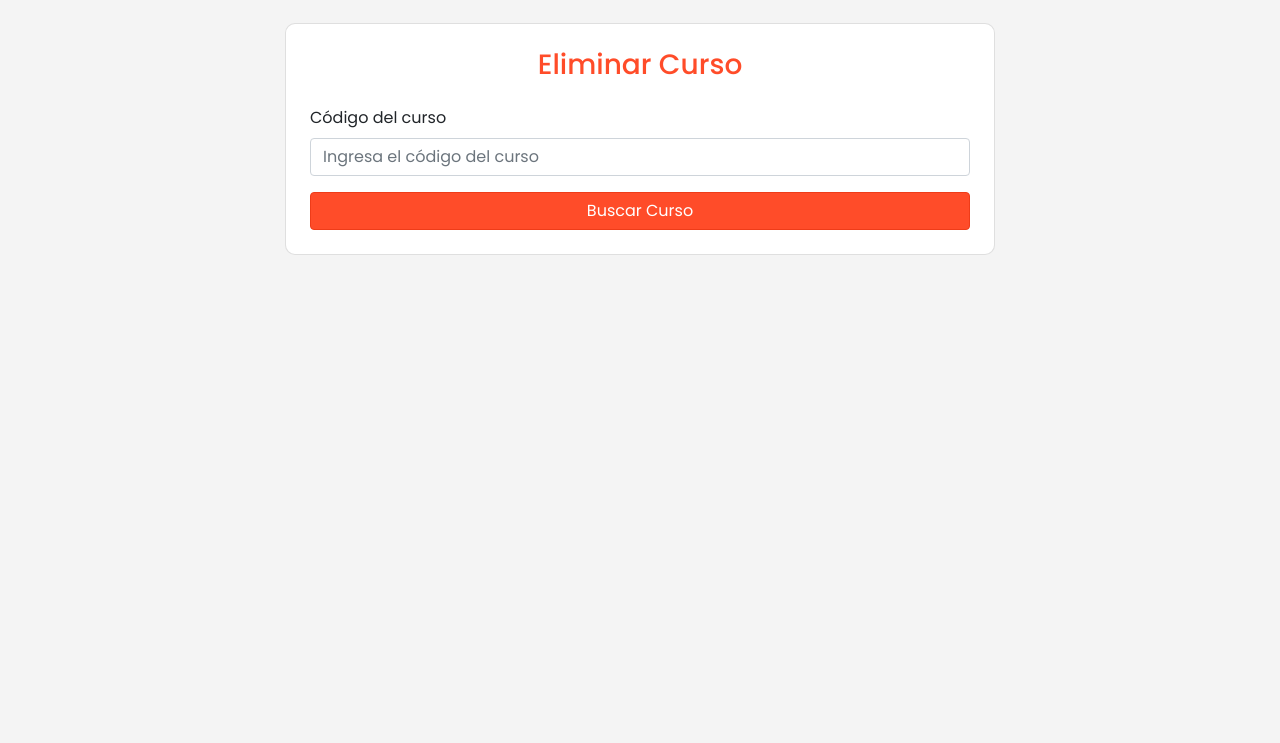
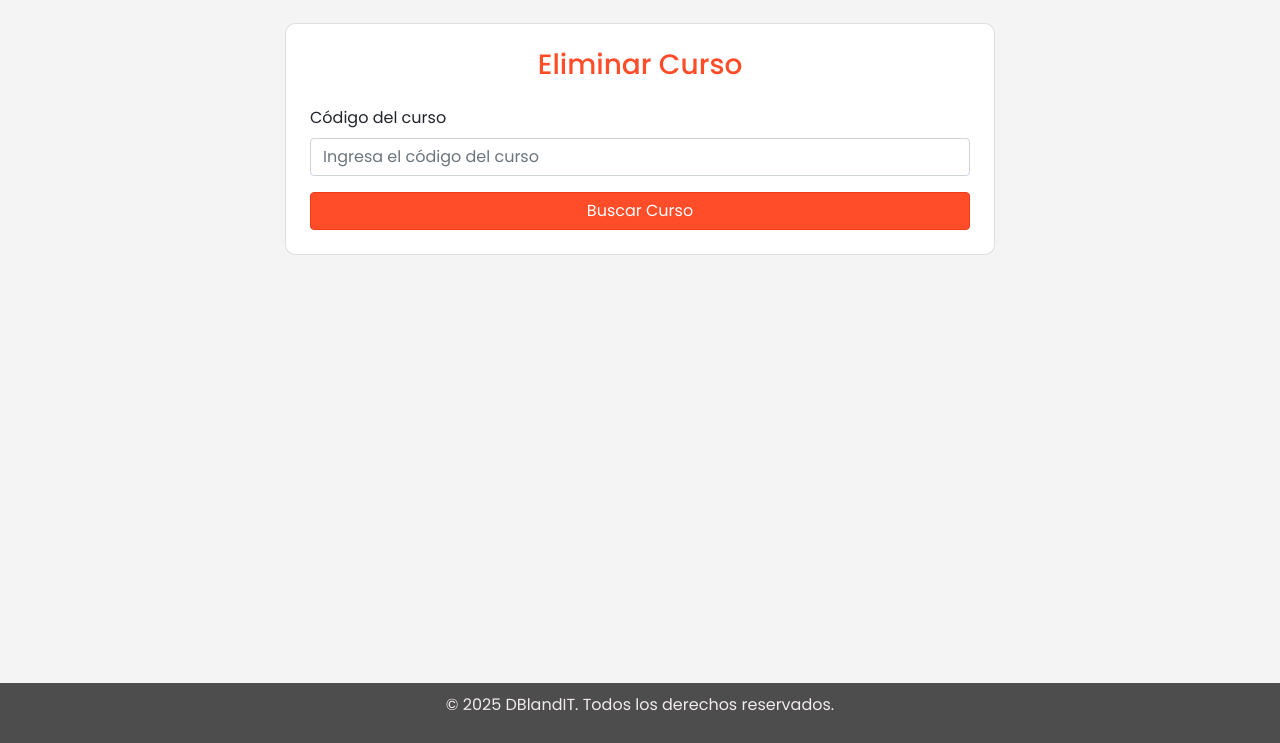
Before and after one commit to camisolimano/challengeDesarrolllo, a Django app: page /borrar_Curso/ in a window 1280 px wide. Shown: the part 57-800 px from the top of the page. Run offline with Django 5.2, Linux system fonts and the light colour scheme; the visitor is signed in with stand-in values (Sample User, id 1); some libraries are stand-ins or nearby versions.

Commit message:
agrego footer

```diff
--- a/gestionCursos/templates/base.html
+++ b/gestionCursos/templates/base.html
@@ -10,11 +10,19 @@
         <link href="https://stackpath.bootstrapcdn.com/bootstrap/4.5.2/css/bootstrap.min.css" rel="stylesheet">
         <style>
             body{
+                height: 100%;
                 margin: 0;
                 padding: 0;
                 height: 100vh;
                 background-color: #f4f4f4;
                 font-family: 'Poppins', sans-serif;
+            }
+            body {
+                display: flex;
+                flex-direction: column;
+            }
+            .container {
+                flex: 1;
             }
             .btn-primary {
                 background-color: #ff4c29;
@@ -23,9 +31,17 @@
             .navbar { background-color: #ff4c29; }
             .navbar-brand, .navbar-nav .nav-link{ color: #fff !important;
             }.card {
-      background-color: #fff;
-      border-radius: 10px;
-    }
+            background-color: #fff;
+            border-radius: 10px;
+            }
+            footer {
+                background-color: #4d4d4d;
+                text-align: center;
+                padding: 10px 0;
+                color: #f1ebeb;
+                margin-top: auto;
+            }
+
   </style>
 </head>
 <body>
@@ -82,6 +98,9 @@
     {% endblock %}
   </div>
 
+  <footer>
+    <p>&copy; 2025 DBlandIT. Todos los derechos reservados.</p>
+</footer>
 
   <script src="https://code.jquery.com/jquery-3.5.1.slim.min.js"></script>
   <script src="https://cdn.jsdelivr.net/npm/@popperjs/core@2.5.4/dist/umd/popper.min.js"></script>
--- a/gestionCursos/views.py
+++ b/gestionCursos/views.py
@@ -151,10 +151,9 @@ def listado_Alumnos(request):
     alumnos=Alumno.objects.all()
 
     if nombre_al:
-        alumnos=alumnos.filter(Q(nombre=nombre_al))
-
+        alumnos = alumnos.filter(Q(nombre__icontains=nombre_al))
     if apellido_al:
-        alumnos=alumnos.filter(Q(apellido=apellido_al))
+        alumnos=alumnos.filter(Q(apellido__icontains=apellido_al))
 
     if fecha_nac_al:
         try:
```
Also changed, not shown: gestionCursos/templates/historial_Alumno.html (+12 -0 lines), gestionCursos/templates/pagina_principal.html (+18 -2 lines).
